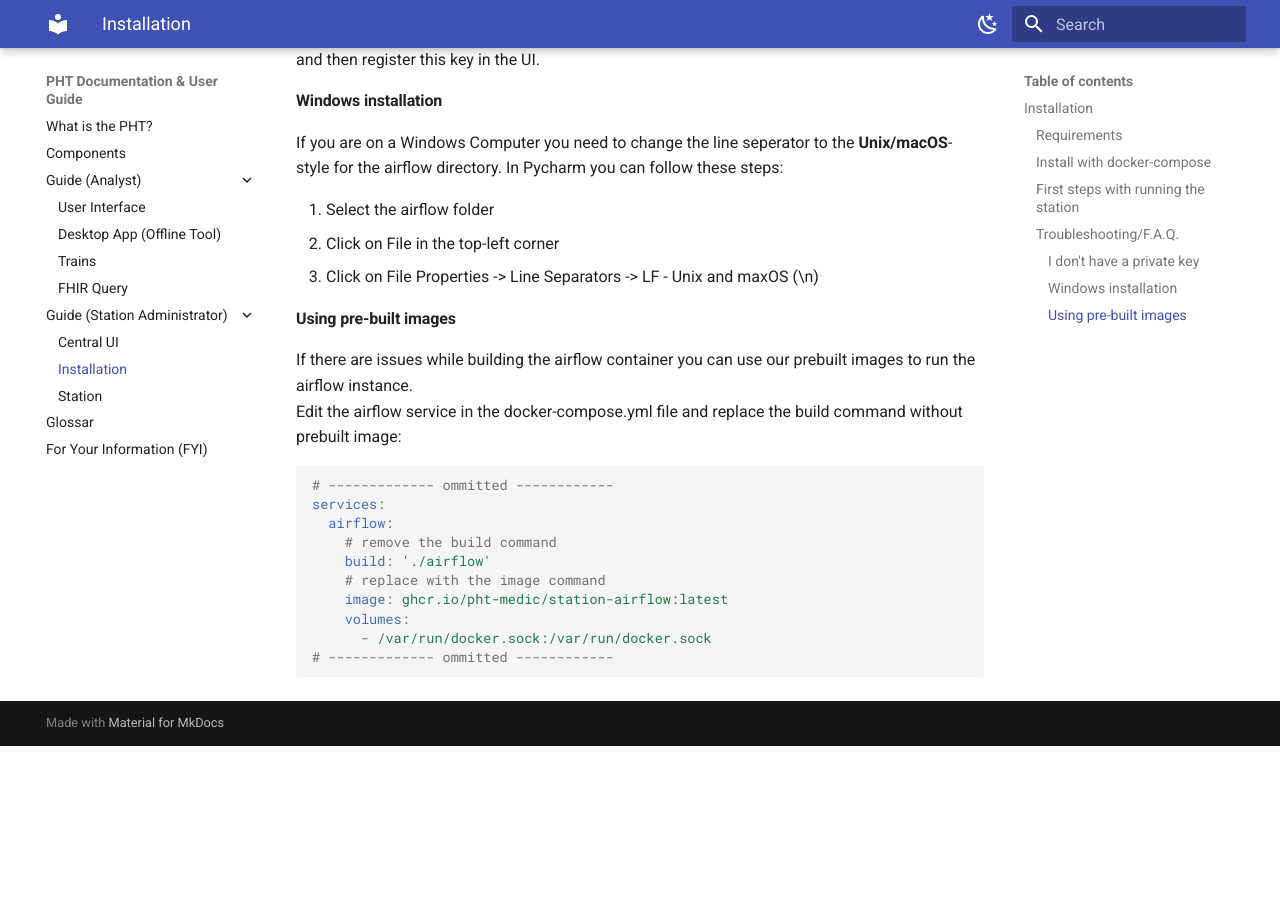
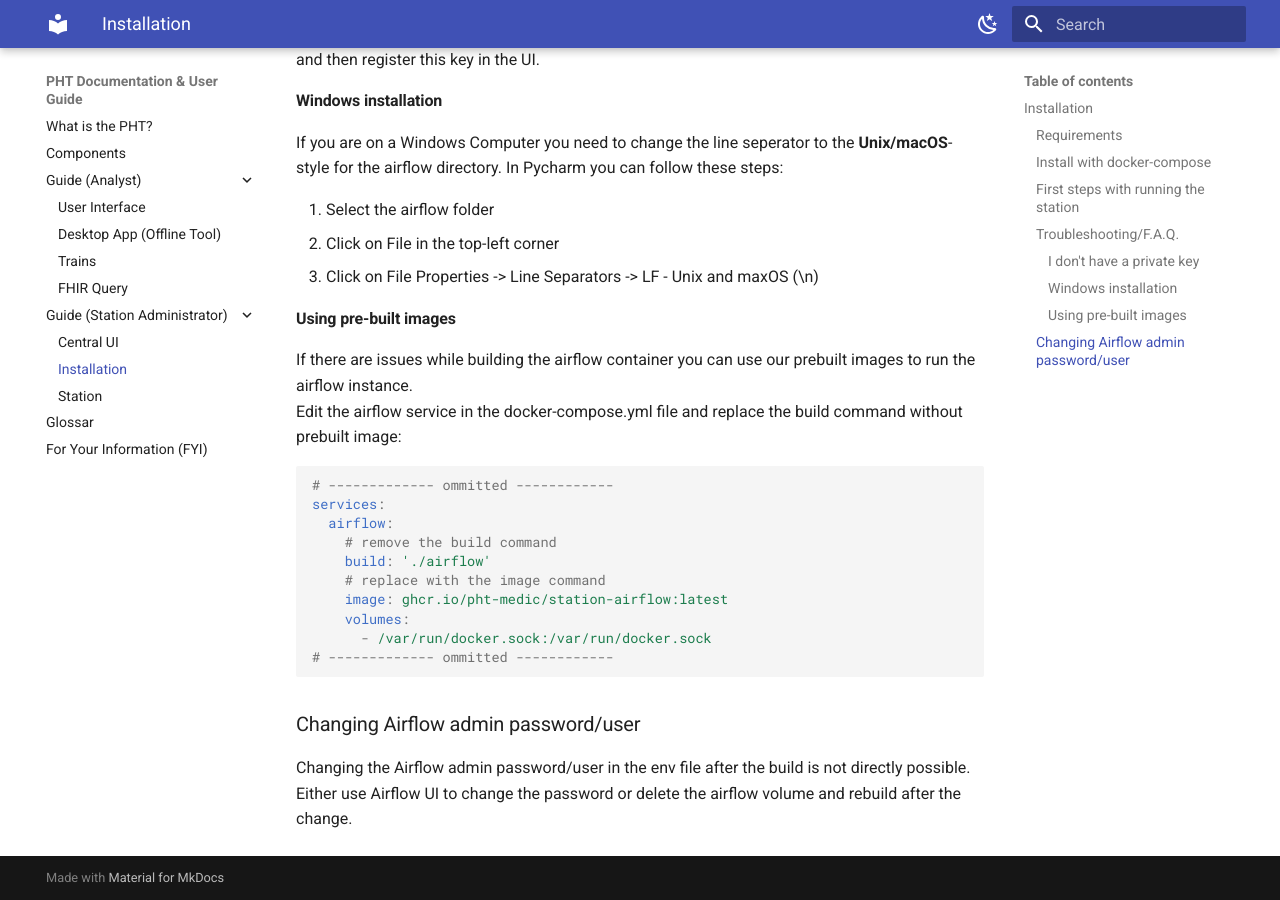
Before and after one commit to PHT-Medic/documentation, an MkDocs documentation site: the page built from docs/station_guide/installation.md, in a window 1280 px wide and 900 px high, scrolled down 2405 px. Built offline with MkDocs 1.6.1 and Material for MkDocs 9.7.7, drawn with Linux system fonts in a browser that asks for light colours; before the commit the page ends 3151 px from its top, so only the background shows below that.

Commit message:
Update installation.md
added a Changing Airflow admin password/user

````diff
--- a/docs/station_guide/installation.md
+++ b/docs/station_guide/installation.md
@@ -96,3 +96,7 @@ services:
       - /var/run/docker.sock:/var/run/docker.sock
 # ------------- ommitted ------------
 ```
+
+### Changing Airflow admin password/user
+
+Changing the Airflow admin password/user in the env file after the build is not directly possible. Either use Airflow UI to change the password or delete the airflow volume and rebuild after the change.
````
